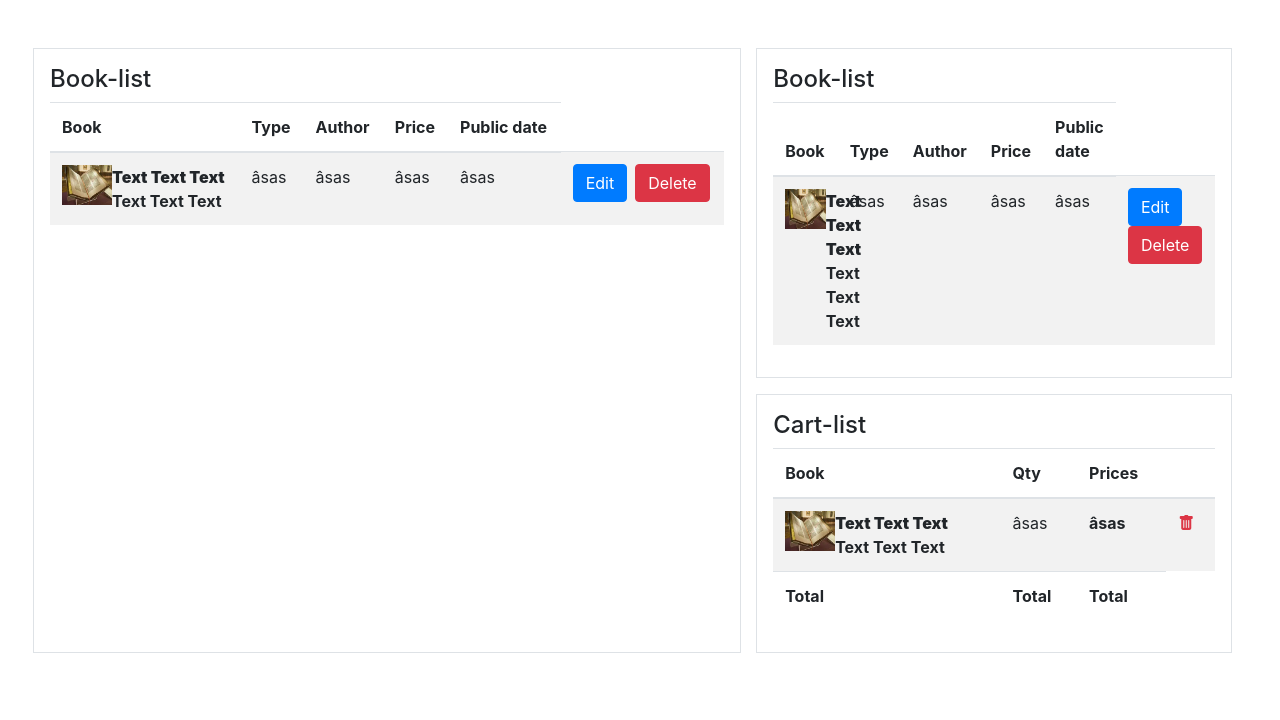
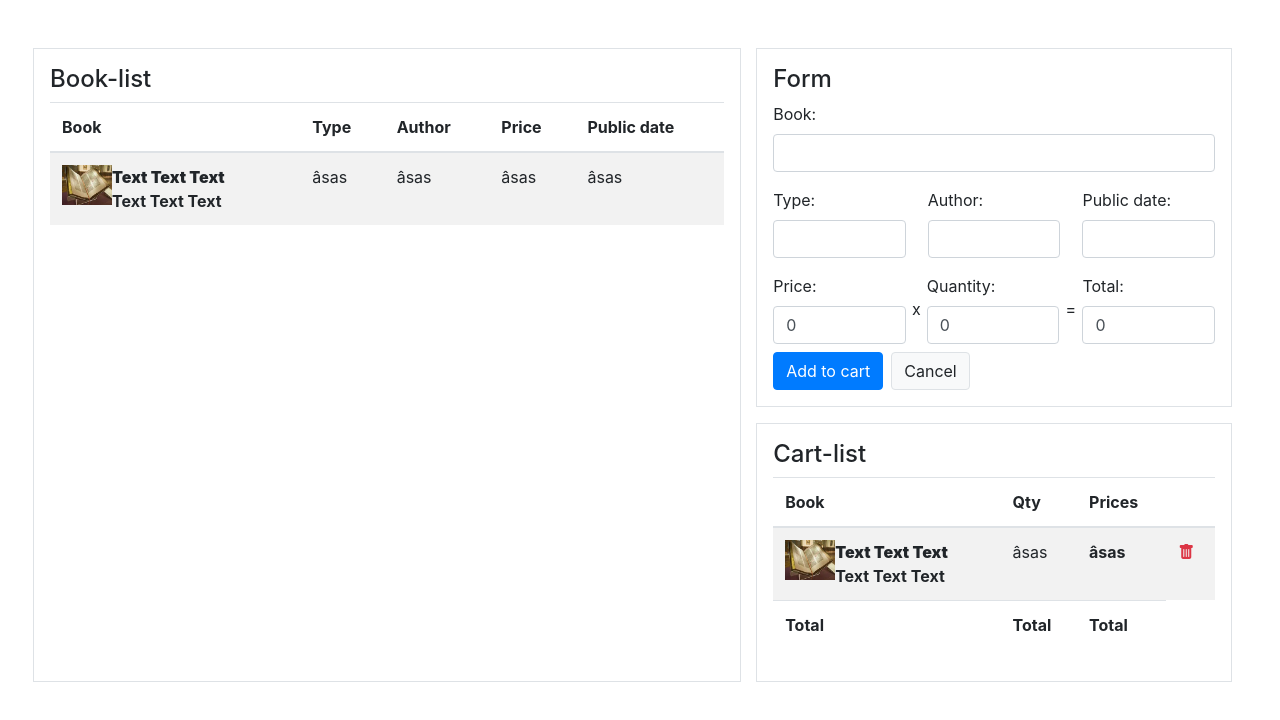
Before and after one commit to hieuemmm/final_react, a React (Create React App) app: page / in a window 1280 px wide. Shown: the top 720 px of the page. Built offline with nearby package versions, Linux system fonts and the light colour scheme.

Commit message:
Giao dien

```diff
--- a/src/App.js
+++ b/src/App.js
@@ -12,13 +12,52 @@ import dataNote from "./dataNote.json"
 import image from "./image.png"
 const INIT_FORM = {
     id: { value: "", feedback: "" },
-    note: { value: "", feedback: "" },
-    dateNote: { value: "", feedback: "" },
-    groupNote: { value: "", feedback: "" },
+    book: { value: "", feedback: "" },
+    type: { value: "", feedback: "" },
+    author: { value: "", feedback: "" },
+    publicDate: { value: "", feedback: "" },
+    price: { value: 0, feedback: "" },
+    quantity: { value: 0, feedback: "" },
+    total: { value: 0, feedback: "" },
 };
 function App() {
     const [books, setBooks] = useState([]);
-    //INIT
+    const [form, setForm] = useState(INIT_FORM);
+    const rulesForm = useRef({
+        note: {
+            required: true,
+            minLength: 25,
+        },
+        dateNote: {
+            required: true,
+        },
+        groupNote: {
+            required: true,
+        },
+    });
+
+    // INSTANCE METHOD
+    const validate = ({ newValue, nameFormElement, lableNameFormElement }) => {
+        const { required, minLength, maxLength, callBack } = rulesForm.current[nameFormElement];
+        let feedback = "";
+        if (feedback.length === 0 && required) {
+            feedback = !newValue ? (lableNameFormElement ?? "") + " required" : "";
+        }
+        if (feedback.length === 0 && (required || newValue) && minLength) {
+            feedback = newValue.length <= minLength ? `Min ${minLength} characters` : "";
+        }
+        if (feedback.length === 0 && (required || newValue) && maxLength) {
+            feedback = newValue.length >= maxLength ? `Max ${maxLength} characters` : "";
+        }
+        if (feedback.length === 0 && (required || newValue) && callBack) {
+            let matchMessage = callBack(newValue);
+            feedback = matchMessage.length > 1 ? matchMessage : "";
+        }
+        let newForm = { ...form };
+        newForm[nameFormElement].value = newValue;
+        newForm[nameFormElement].feedback = feedback.replace(":", "");
+        setForm(newForm);
+    }
     return (
         <div className="row">
             {/* BOOK */}
@@ -49,10 +88,6 @@ function App() {
                             <td>âsas</td>
                             <td>âsas</td>
                             <td>âsas</td>
-                            <td>
-                                <button type="button" className="btn btn-primary mr-2">Edit</button>
-                                <button type="button" className="btn btn-danger" onClick={() => true}>Delete</button>
-                            </td>
                         </tr>
                     </tbody>
                 </table>
@@ -60,41 +95,65 @@ function App() {
             <div className='col-5'>
                 {/* FORM */}
                 <div className='border p-3'>
-                    <div className='h4 border-bottom-1'>Book-list</div>
-                    <table className="table table-striped">
-                        <thead>
-                            <tr>
-                                <th scope="col">Book</th>
-                                <th scope="col">Type</th>
-                                <th scope="col">Author</th>
-                                <th scope="col">Price</th>
-                                <th scope="col">Public date</th>
-                            </tr>
-                        </thead>
-                        <tbody>
-                            <tr>
-                                <th>
-                                    <div className='d-flex align-content-center'>
-                                        <img className="book-image" src={image} />
-                                        <div>
-                                            <strong>Text Text Text</strong>
-                                            <div>Text Text Text</div>
-                                        </div>
-                                    </div>
-                                </th>
-                                <td>âsas</td>
-                                <td>âsas</td>
-                                <td>âsas</td>
-                                <td>âsas</td>
-                                <td>
-                                    <button type="button" className="btn btn-primary mr-2">Edit</button>
-                                    <button type="button" className="btn btn-danger" onClick={() => true}>Delete</button>
-                                </td>
-                            </tr>
-                        </tbody>
-                    </table>
+                    <div className='h4 border-bottom-1'>Form</div>
+                    <Input labelName={"Book:"}
+                        nameInput={"book"}
+                        typeInput={"text"}
+                        valueInput={form.book}
+                        validate={validate}
+                    />
+                    <div className='d-flex w-100 justify-content-between'>
+                        <Input labelName={"Type:"}
+                            style={{ maxWidth: "30%" }}
+                            nameInput={"type"}
+                            typeInput={"text"}
+                            valueInput={form.type}
+                            validate={validate}
+                        />
+                        <Input labelName={"Author:"}
+                            style={{ maxWidth: "30%" }}
+                            nameInput={"author"}
+                            typeInput={"text"}
+                            valueInput={form.author}
+                            validate={validate}
+                        />
+                        <Input labelName={"Public date:"}
+                            style={{ maxWidth: "30%" }}
+                            nameInput={"publicDate"}
+                            typeInput={"text"}
+                            valueInput={form.publicDate}
+                            validate={validate}
+                        />
+                    </div>
+                    <div className='d-flex w-100 justify-content-between align-items-center'>
+                        <Input labelName={"Price:"}
+                            style={{ maxWidth: "30%" }}
+                            nameInput={"price"}
+                            typeInput={"text"}
+                            valueInput={form.price}
+                            validate={validate}
+                        />x
+                        <Input labelName={"Quantity:"}
+                            style={{ maxWidth: "30%" }}
+                            nameInput={"quantity"}
+                            typeInput={"text"}
+                            valueInput={form.quantity}
+                            validate={validate}
+                        />=
+                        <Input labelName={"Total:"}
+                            style={{ maxWidth: "30%" }}
+                            nameInput={"total"}
+                            typeInput={"text"}
+                            valueInput={form.total}
+                            validate={validate}
+                        />
+                    </div>
+                    <div className='d-flex w-100'>
+                        <button className='btn btn-primary mr-2' onClick={() => true} >Add to cart</button>
+                        <button className='btn btn-light border' onClick={() => true}>Cancel</button>
+                    </div>
                 </div>
-                {/* CARD LIST */}
+                {/* CARDLIST */}
                 <div className='border p-3 mt-3'>
                     <div className='h4 border-bottom-1'>Cart-list</div>
                     <table className="table table-striped">
--- a/src/components/Input.js
+++ b/src/components/Input.js
@@ -2,7 +2,7 @@ import { useEffect, useRef, useState } from 'react'
 import classNames from 'classnames'
 import { v4 as uid } from 'uuid'
 function Input(props) {
-    const { inline, labelName, nameInput, valueInput, typeInput, placeholderInput, validate } = props;
+    const { inline, labelName, nameInput, valueInput, typeInput, placeholderInput, validate, style } = props;
 
     const [myValueInput, setMyValueInput] = useState(valueInput.value);
     const id = useRef(uid());
@@ -12,7 +12,7 @@ function Input(props) {
     }, [valueInput.value]);
 
     return (
-        <div className={classNames("my-2", { "col-12 p-0": !inline }, { "row": inline })}>
+        <div className={classNames("my-2", { "col-12 p-0": !inline }, { "row": inline })} style={style}>
             <label className={classNames({ "col-2": inline })} htmlFor={id.current}>{labelName}</label>
             <div className={classNames({ "col": inline })}>
                 <input
```
